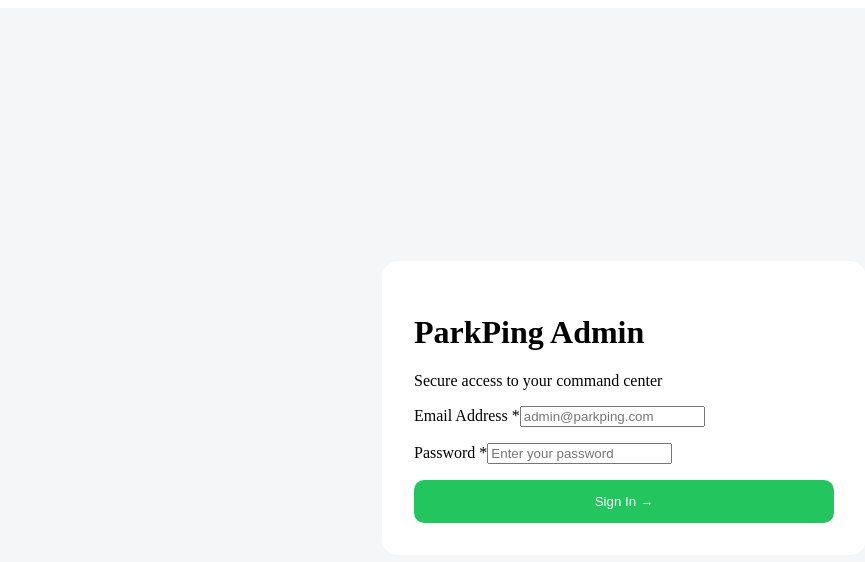
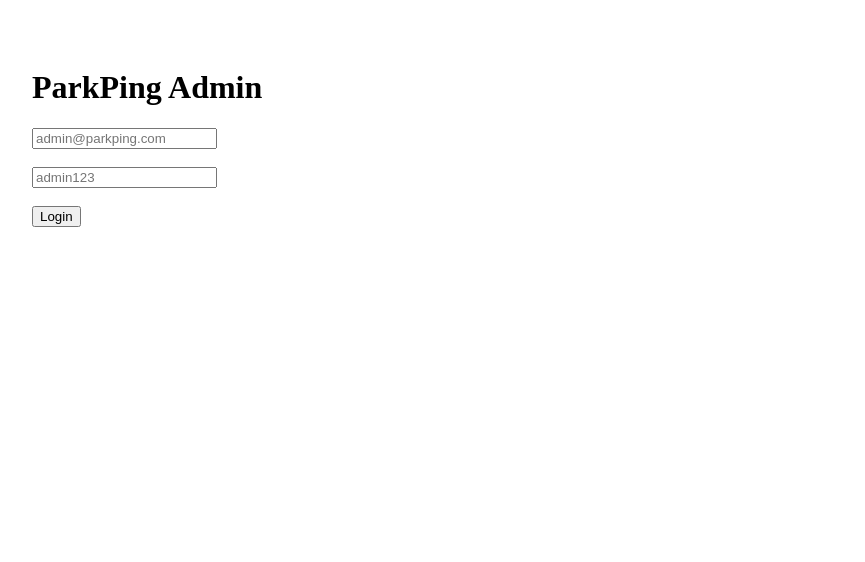
Before and after one commit to securityprotect/parkping-admin-frontend, a React (Vite) app: page / in a window 1280 px wide. Shown: the top 562 px of the page, without its empty margins (16-881 px from the left). Built offline with nearby package versions, Linux system fonts and the light colour scheme.

Commit message:
Update Login.jsx

```diff
--- a/src/components/Login.jsx
+++ b/src/components/Login.jsx
@@ -8,7 +8,6 @@ export default function Login({ onLogin }) {
   const handleSubmit = (e) => {
     e.preventDefault();
 
-    // 🔐 TEMP HARDCODED LOGIN
     if (email === "admin@parkping.com" && password === "admin123") {
       onLogin();
     } else {
@@ -17,37 +16,30 @@ export default function Login({ onLogin }) {
   };
 
   return (
-    <div className="login-wrapper">
-      <div className="login-card">
+    <div style={{ padding: 40 }}>
       <h1>ParkPing Admin</h1>
-        <p>Secure access to your command center</p>
 
-        {error && <div className="error">{error}</div>}
+      {error && <p style={{ color: "red" }}>{error}</p>}
 
       <form onSubmit={handleSubmit}>
-          <div className="input-group">
-            <label>Email Address *</label>
         <input
           type="email"
           placeholder="admin@parkping.com"
           value={email}
           onChange={(e) => setEmail(e.target.value)}
         />
-          </div>
+        <br /><br />
 
-          <div className="input-group">
-            <label>Password *</label>
         <input
           type="password"
-              placeholder="Enter your password"
+          placeholder="admin123"
           value={password}
           onChange={(e) => setPassword(e.target.value)}
         />
-          </div>
+        <br /><br />
 
-          <button className="login-btn">Sign In →</button>
+        <button>Login</button>
       </form>
-      </div>
     </div>
   );
 }
```
Lines whose indentation alone changed are shown as unchanged.
